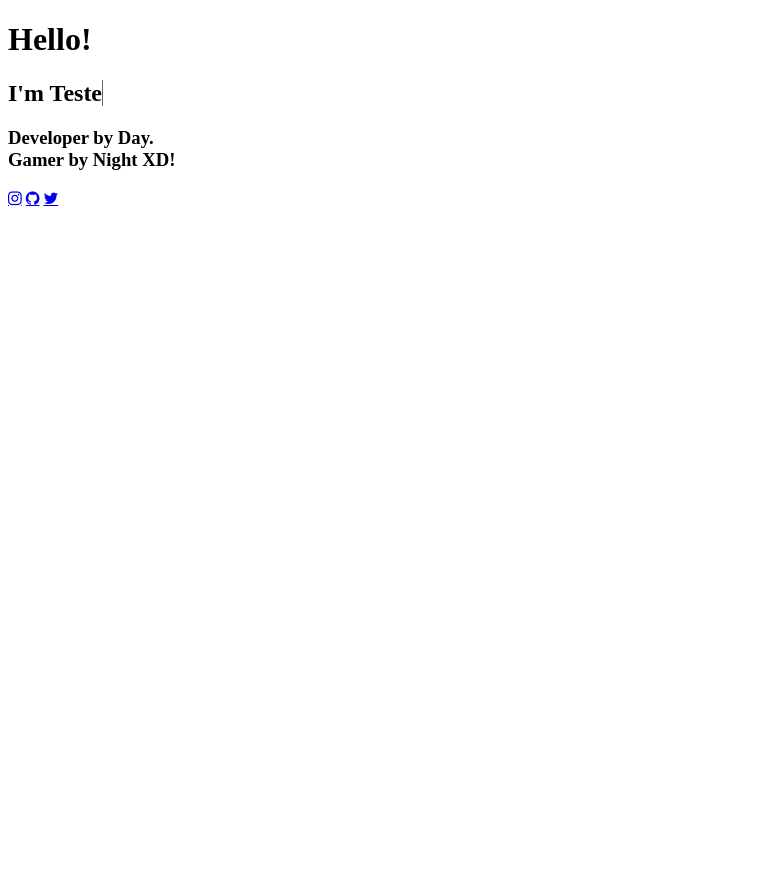
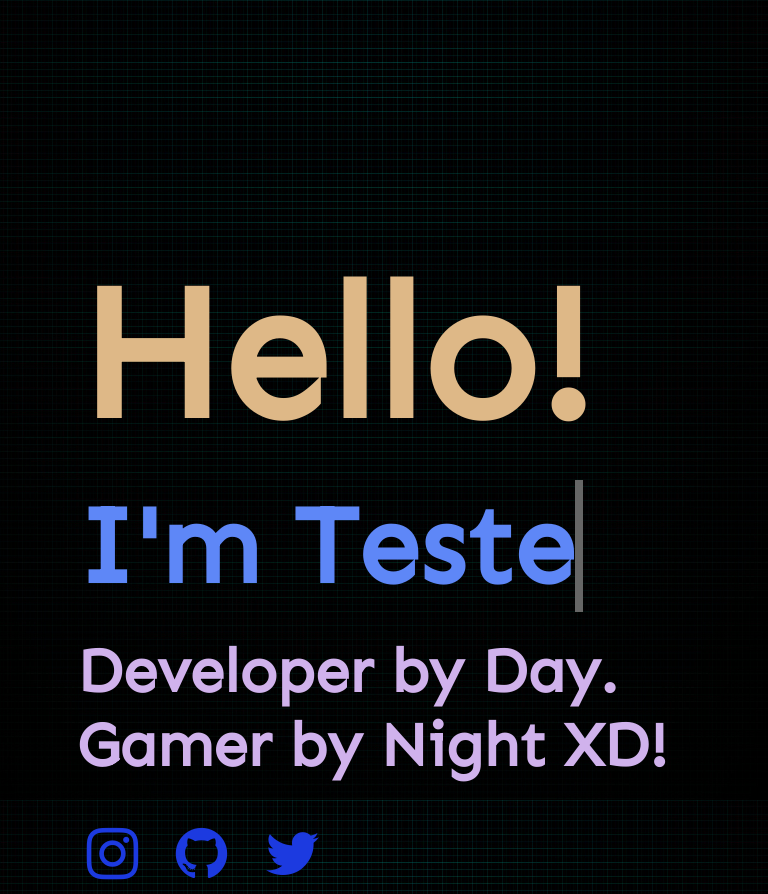
Before and after one commit to im-tester/im-tester.github.io, a plain HTML site: page index.html in a window 768 px wide. Before the commit the page ends 800 px from the top, so only its background shows below. Drawn offline with Linux system fonts and the light colour scheme.

Commit message:
Background Change
Misc and background Change

```diff
--- a/css/style.css
+++ b/css/style.css
@@ -3,7 +3,7 @@
         padding: 0;
         margin: 0;
         background-image: url(../images/background1.jpeg);
-        background-size: 100vw;
+        background-size: 100vw 100vh;
         font-family: 'Sen', sans-serif;
     }
 
@@ -84,14 +84,13 @@
     }
 }
 
-@media screen and (min-width: 600px && max-width: 1199px){
+@media screen and (max-width: 1199px){
     body{
         padding: 0;
         margin: 0;
         background-image: url(../images/background1.jpeg);
         background-size: 100% 100vh;
         font-family: 'Sen', sans-serif;
-        background-repeat: no-repeat;
     }
 
     #maincon{
@@ -100,30 +99,30 @@
     }
 
     h1{
-        font-size: 90px;
+        font-size: 190px;
         color:burlywood;
     }
 
     h2{
-        font-size: 50px;
-        margin-top: -45px;
-        color: cornsilk;
+        font-size: 110px;
+        margin-top: -115px;
+        color: rgb(94, 135, 247);
     }
 
     h3{
-        margin-top: -20px;
-        font-size: 32px;
-        color: rgb(179, 185, 235);
+        margin-top: -70px;
+        font-size: 62px;
+        color: rgb(208, 178, 236);
     }
 
     a{
         text-decoration: none;
         padding: 10px;
-        color:rgb(114, 129, 212);
+        color:rgb(28, 58, 224);
     }
 
     #social{
-        font-size: 32px;
-        margin-top: -20px;
+        font-size: 60px;
+        margin-top: -30px;
     }
 }
```
Also changed, not shown: images/background1.jpeg (added).
